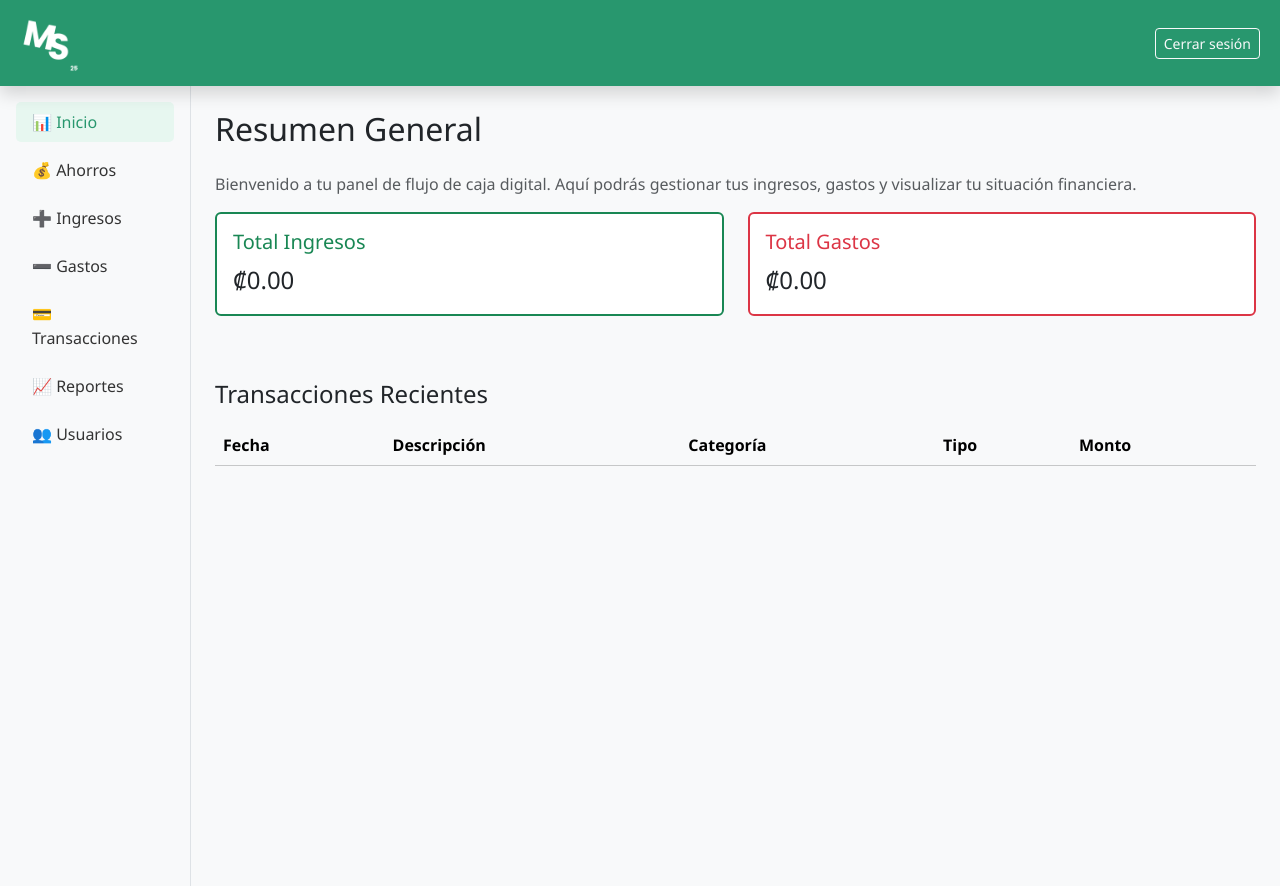
After one commit to IsaacRuizS/MoneySnap, a PHP site: template src/views/home.php in a window 1280 px wide. The commit adds this page. Run offline with PHP 8.4, Linux system fonts and the light colour scheme; the template is opened without the code that fills it, so the values that code supplies are empty.

Commit message:
cambios edgardo solano

```diff
--- /dev/null
+++ b/src/css/styles.css
@@ -0,0 +1,64 @@
+/*CSS PÁGINA REGISTRO*/
+
+.contenedor-principal {
+    min-height: 100vh;
+}
+
+.tarjeta-formulario {
+    width: 100%;
+    max-width: 400px;
+}
+
+.logo {
+    width: 150px;
+    height: 150px;
+    border-radius: 10px;
+}
+
+.boton-registro {
+    background-color: #28976E !important;
+}
+
+.enlace {
+    color: #28976E !important;
+    text-decoration: none;
+}
+
+/*CSS PÁGINA HOME*/
+
+body {
+  font-family: 'Segoe UI', sans-serif;
+  background-color: #f8f9fa;
+  margin: 0;
+}
+
+.bg-money {
+  background-color: #28976E !important;
+}
+
+.sidebar {
+  width: 220px;
+  min-height: 100vh;
+  border-right: 1px solid #dee2e6;
+}
+
+.sidebar .nav-link {
+  color: #333;
+  font-weight: 500;
+  transition: all 0.2s ease-in-out;
+}
+
+.sidebar .nav-link:hover,
+.sidebar .nav-link.active {
+  color: #28976E;
+  background-color: #e7f7f0;
+  border-radius: 5px;
+}
+
+.main-content {
+  flex-grow: 1;
+}
+
+.card {
+  border-width: 2px;
+}
--- /dev/null
+++ b/src/views/home.php
@@ -0,0 +1,100 @@
+<!DOCTYPE html>
+<html lang="es">
+<head>
+    <meta charset="UTF-8">
+    <title>Inicio</title>
+    <link href="https://cdn.jsdelivr.net/npm/bootstrap@5.3.3/dist/css/bootstrap.min.css" rel="stylesheet">
+    <link rel="stylesheet" href="../css/styles.css">
+    <link rel="icon" type="image/png" href="../assets/MoneySnapLogo.png">
+</head>
+
+<body>
+
+<header class="navbar navbar-expand-lg navbar-dark bg-money p-2 shadow">
+  <div class="container-fluid">
+    <a class="navbar-brand" href="#">
+      <img src="../assets/MoneySnapLogo.png" alt="MoneySnap Logo" style="height: 60px; border-radius: 10px;">
+    </a>
+    <div class="d-flex">
+      <a href="login.php" class="btn btn-sm btn-outline-light">Cerrar sesión</a>
+    </div>
+  </div>
+</header>
+
+  <div class="d-flex">
+    <aside class="sidebar bg-light p-3">
+      <ul class="nav flex-column">
+        <li class="nav-item mb-2">
+          <a class="nav-link active" href="#">📊 Inicio</a>
+        </li>
+         <li class="nav-item mb-2">
+          <a class="nav-link" href="#">💰 Ahorros</a>
+        </li>
+        <li class="nav-item mb-2">
+          <a class="nav-link" href="#">➕ Ingresos</a>
+        </li>
+        <li class="nav-item mb-2">
+          <a class="nav-link" href="#">➖ Gastos</a>
+        </li>
+        <li class="nav-item mb-2">
+          <a class="nav-link" href="#">💳 Transacciones</a>
+        </li>
+        <li class="nav-item mb-2">
+          <a class="nav-link" href="#">📈 Reportes</a>
+        </li>
+        <li class="nav-item mb-2">
+          <a class="nav-link" href="#">👥 Usuarios</a>
+        </li>
+      </ul>
+    </aside>
+
+    <main class="main-content p-4 w-100">
+      <h2 class="mb-4">Resumen General</h2>
+      <p class="text-muted">Bienvenido a tu panel de flujo de caja digital. Aquí podrás gestionar tus ingresos, gastos y visualizar tu situación financiera.</p>
+
+      <div class="row">
+        <div class="col-md-6 mb-3">
+          <div class="card border-success">
+            <div class="card-body">
+              <h5 class="card-title text-success">Total Ingresos</h5>
+              <p class="card-text fs-4">₡0.00</p>
+            </div>
+          </div>
+        </div>
+
+        <div class="col-md-6 mb-3">
+          <div class="card border-danger">
+            <div class="card-body">
+              <h5 class="card-title text-danger">Total Gastos</h5>
+              <p class="card-text fs-4">₡0.00</p>
+            </div>
+          </div>
+        </div>
+      </div>
+
+      <div class="mt-5">
+      <h4 class="mb-3">Transacciones Recientes</h4>
+      <div class="table-responsive">
+        <table class="table table-hover align-middle">
+          <thead class="table-light">
+            <tr>
+              <th scope="col">Fecha</th>
+              <th scope="col">Descripción</th>
+              <th scope="col">Categoría</th>
+              <th scope="col">Tipo</th>
+              <th scope="col">Monto</th>
+            </tr>
+          </thead>
+          <tbody>
+            <?php
+              // Aquí irá el codigo PHP para conexion con DB
+            ?>
+          </tbody>
+        </table>
+      </div>
+    </div>
+    </main>
+
+  </div>
+  </body>
+</html>
--- a/src/views/login.php
+++ b/src/views/login.php
@@ -4,6 +4,7 @@
         <meta charset="UTF-8">
         <title>Login</title>
         <link href="https://cdn.jsdelivr.net/npm/bootstrap@5.3.3/dist/css/bootstrap.min.css" rel="stylesheet">
+        <link rel="icon" type="image/png" href="../assets/MoneySnapLogo.png">
     </head>
     <body class="bg-white">
         <div class="container d-flex justify-content-center align-items-center" style="min-height: 100vh;">
```
Also changed, not shown: src/views/register.php (added, +51 -0 lines), src/styles/styles.css (deleted), 2 other files.
